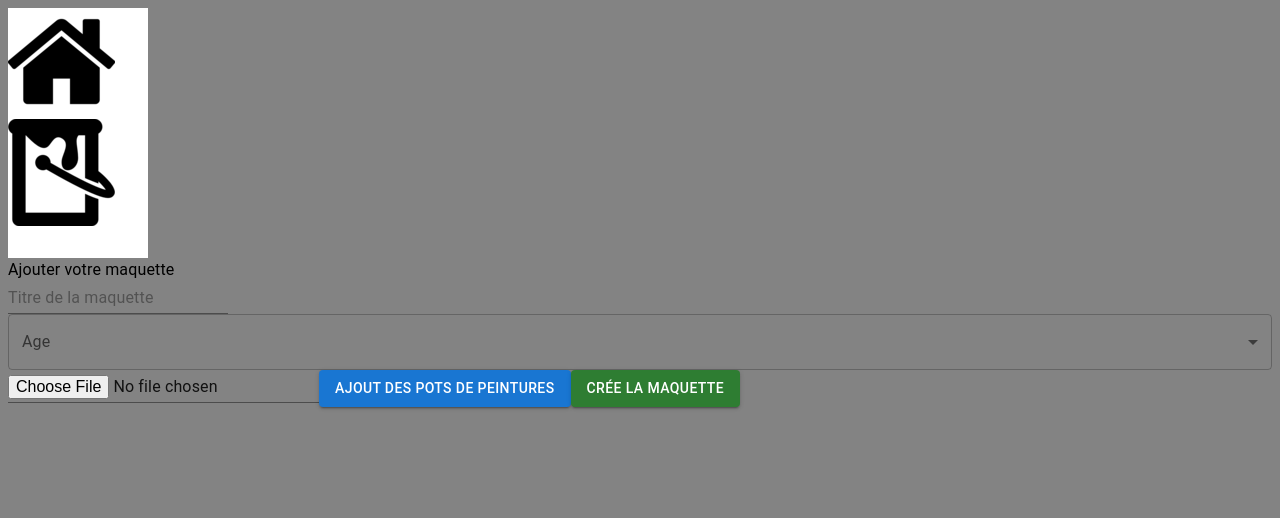
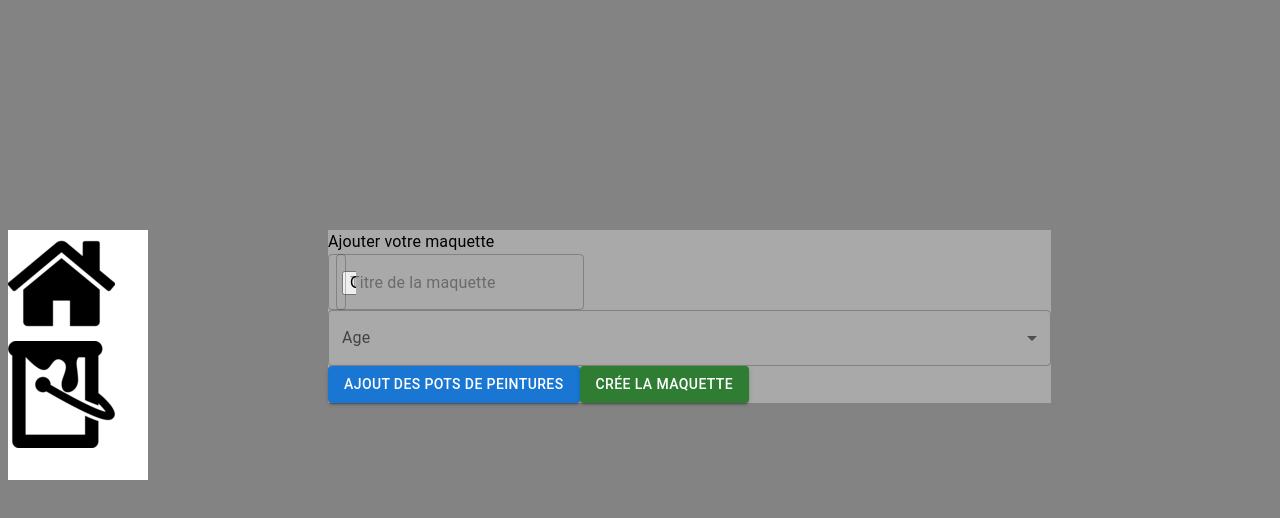
Before and after one commit to hugo38rodrigues/apppeinture, a React (Vite) app in the folder apppeinture/: page /maquette in a window 1280 px wide. Shown: the top 518 px of the page. Built offline with nearby package versions, Linux system fonts and the light colour scheme.

Commit message:
css maquette

```diff
--- a/apppeinture/src/CSS/style.css
+++ b/apppeinture/src/CSS/style.css
@@ -2,16 +2,19 @@ body {
     background: rgba(128, 128, 128, 0.97);
     mix-blend-mode: normal;
 }
-article{
+
+article {
     display: flex;
     flex-direction: column;
     align-items: flex-end;
     margin-left: 180px;
 }
-.container-home{
+
+.container-home {
     display: flex;
     align-items: center;
 }
+
 .nav-bar {
     display: flex;
     flex-direction: column;
@@ -27,6 +30,7 @@ article{
     margin-top: 50px;
     justify-content: space-around;
 }
+
 h1 {
     color: white;
 }
@@ -36,14 +40,25 @@ h1 {
     margin-left: 8px;
 }
 
-.cards{
+.cards {
     display: flex;
     flex-direction: column;
     align-items: flex-end;
 }
-.card-front{
+
+.card-front {
     max-width: 845px;
     margin: 2px;
     box-shadow: 10px 5px 5px black;
     background: white;
 }
+
+.maquette-page {
+    display: flex;
+    margin-top: 230px;
+}
+
+.maquette-content {
+    background: darkgrey;
+    width: px;
+}
--- a/apppeinture/src/page/home.tsx
+++ b/apppeinture/src/page/home.tsx
@@ -26,7 +26,7 @@ const Home = () => {
             }
         };
         getFly();
-    }, []);
+    }, [dataFlyer]);
 
     return (
         <div className="container-home">
--- a/apppeinture/src/page/maquette.tsx
+++ b/apppeinture/src/page/maquette.tsx
@@ -1,6 +1,17 @@
 import React from 'react';
 import NavBar from '../component/nav-bar';
-import {Button, FormControl, Input, InputLabel, MenuItem, Select, SelectChangeEvent, Typography} from '@mui/material';
+import {
+    Box,
+    Button,
+    FormControl,
+    Input,
+    InputLabel,
+    MenuItem,
+    Select,
+    SelectChangeEvent,
+    TextField,
+    Typography
+} from '@mui/material';
 
 
 const Maquette = () => {
@@ -11,12 +22,16 @@ const Maquette = () => {
     };
 
     return (
-        <div className='page'>
+        <div className='maquette-page'>
+            <nav>
                 <NavBar/>
-            <div className='content-form'>
+            </nav>
+            <article>
+                <Box className='maquette-content'>
                     <Typography> Ajouter votre maquette</Typography>
+                    <TextField sx={{ width:8, height:8}} type='file'/>
 
-                <Input color="primary" type='text' placeholder='Titre de la maquette'/>
+                    <TextField color="primary" type='text' placeholder='Titre de la maquette'/>
                     <FormControl fullWidth>
                         <InputLabel id="demo-simple-select-label">Age</InputLabel>
                         <Select
@@ -33,11 +48,12 @@ const Maquette = () => {
                     </FormControl>
 
 
-                <Input type='file' placeholder='Photo de la maquette'/>
                     <Button color="primary" variant="contained">Ajout des pots de peintures </Button>
                     <Button color="success" variant="contained">Crée la maquette</Button>
+                </Box>
+            </article>
         </div>
-        </div>
+
     )
 }
 
```
Also changed, not shown: apppeinture/src/page/add-fly.tsx (deleted, +0 -12 lines), apppeinture/src/component/nav-bar.tsx (indentation only). Lines whose indentation alone changed are shown as unchanged.
